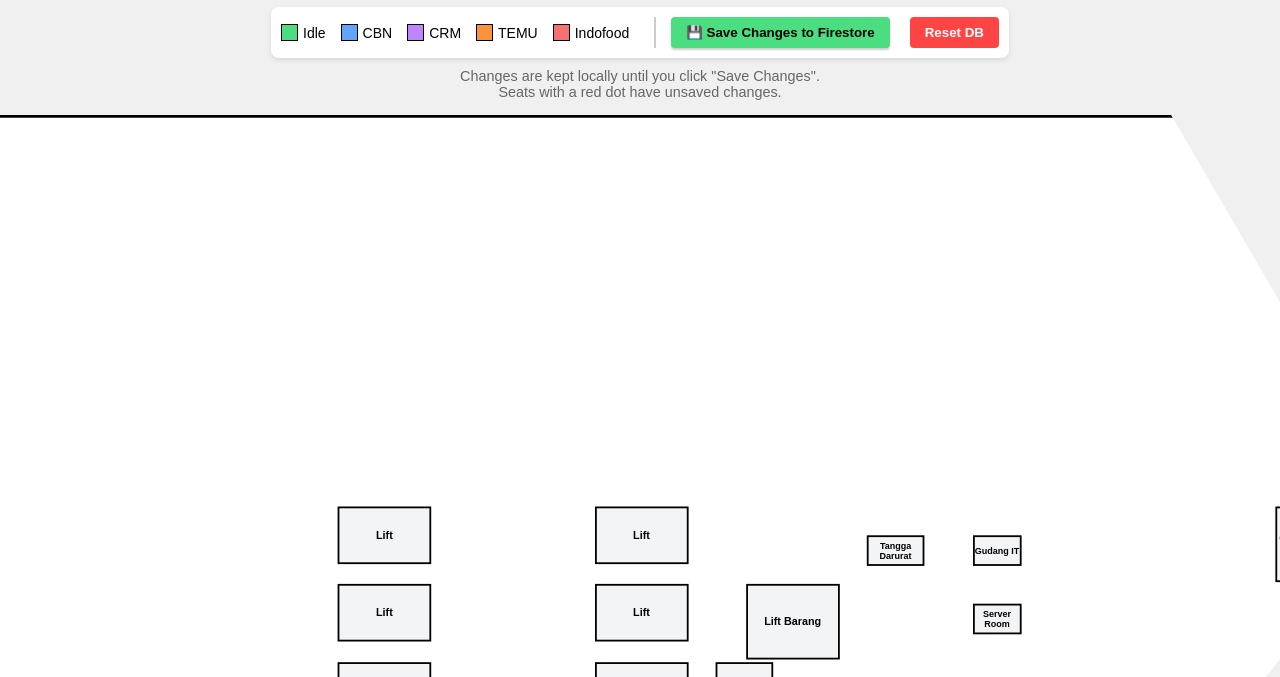
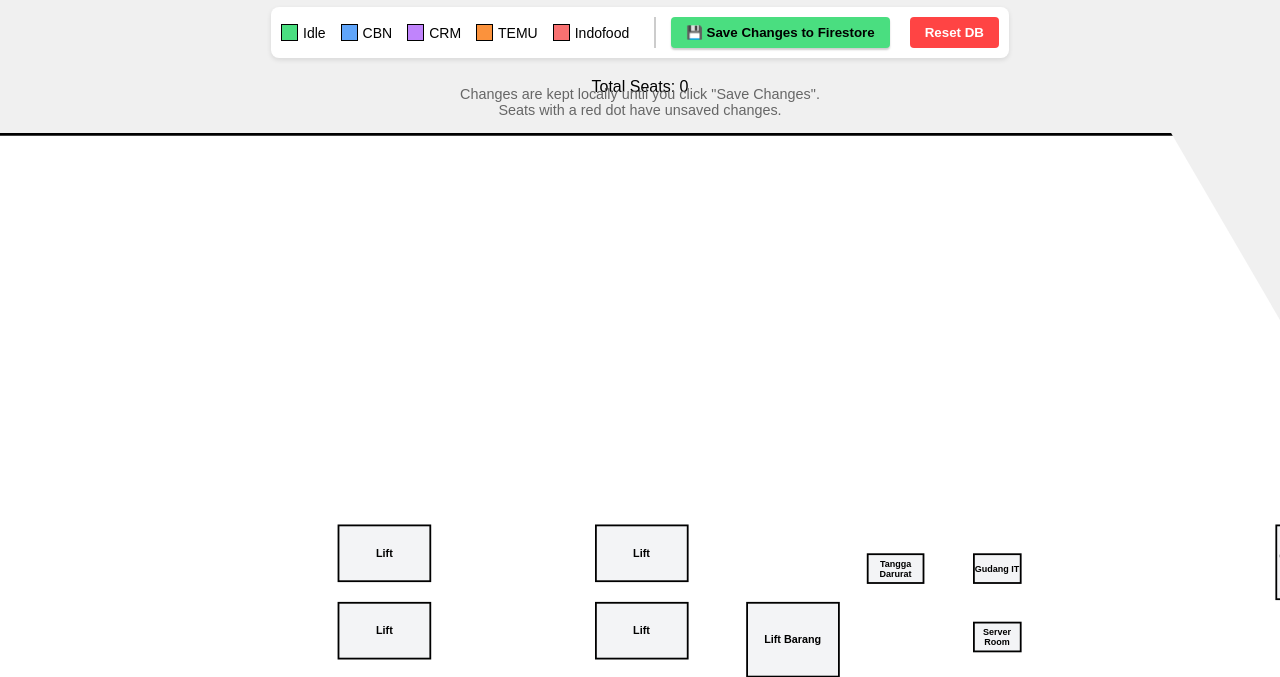
Before and after one commit to papah-al/seatmap, a plain HTML site: page index.html in a window 1280 px wide. Shown: the part 89-766 px from the top of the page. Drawn offline with Linux system fonts and the light colour scheme; no server answers.

Commit message:
Update index.html

```diff
--- a/index.html
+++ b/index.html
@@ -243,6 +243,10 @@
             </button>
         </div>
     </div>
+
+        <div>Total Seats: <span id="totalSeats">0</span></div>
+    </div>
+
 
     <p style="margin-top:-10px; font-size: 0.9em; color: #666; text-align:center;">
         Changes are kept locally until you click "Save Changes". <br>
```
